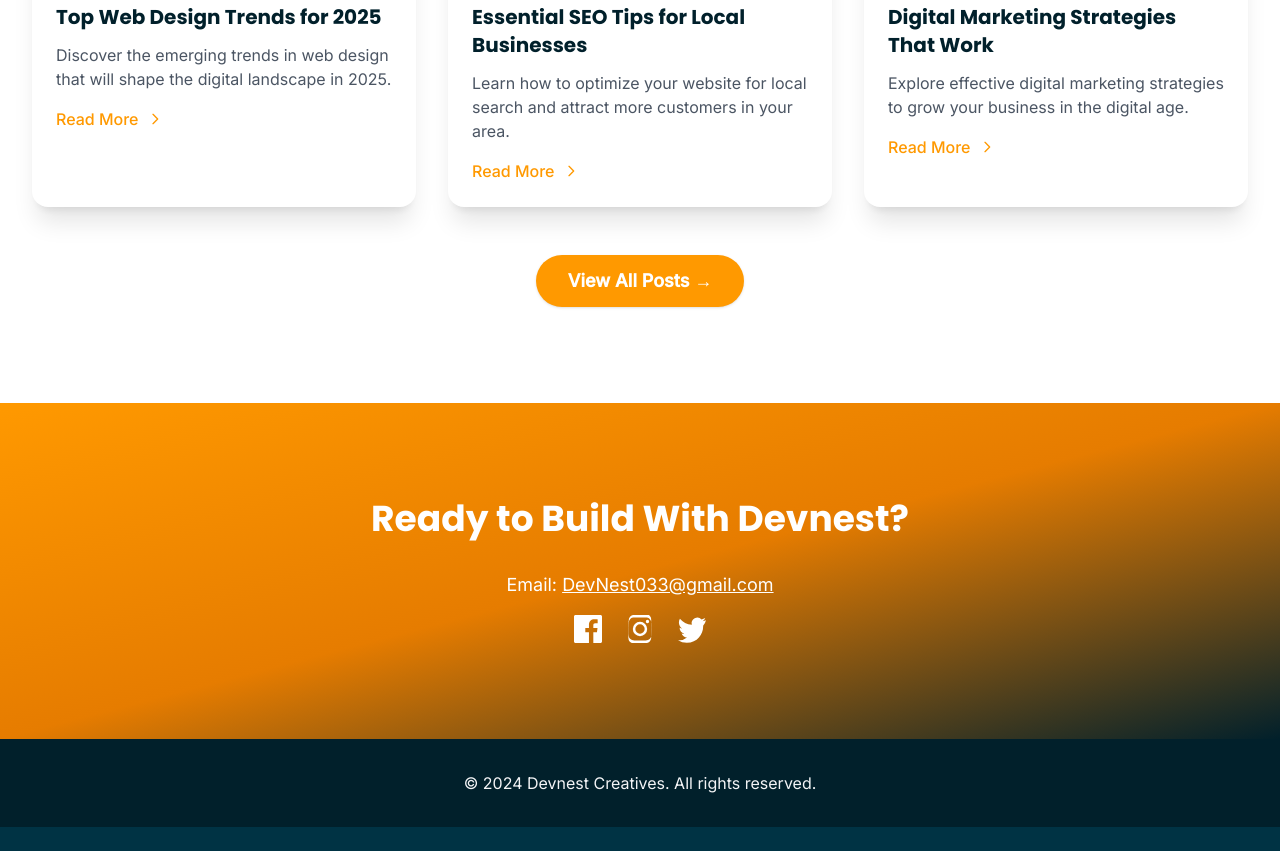
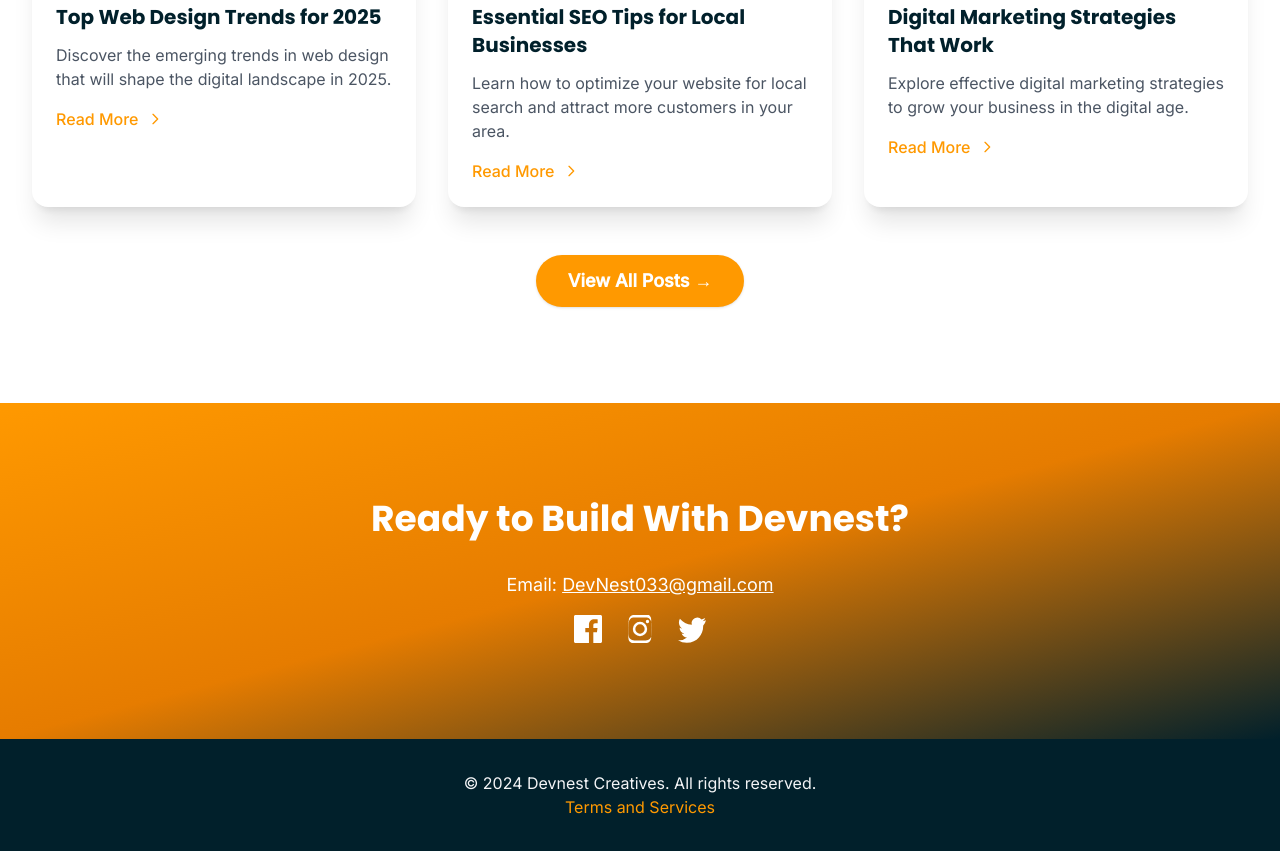
Before and after one commit to Grandson-tech/Devnest, a plain HTML site: page index.html in a window 1280 px wide. Shown: the part 5203-6054 px from the top of the page. Before the commit the page ends 6030 px from the top, so only its background shows below. Drawn offline with nearby package versions, Linux system fonts and the light colour scheme.

Commit message:
Add Terms and Services link to footer

```diff
--- a/index.html
+++ b/index.html
@@ -535,6 +535,7 @@
     <footer class="bg-header-bg text-light-gray py-8">
         <div class="container mx-auto text-center">
             <p>&copy; 2024 Devnest Creatives. All rights reserved.</p>
+            <a href="terms-and-services.html" class="text-accent-orange hover:text-accent-orange-dark transition-colors">Terms and Services</a>
         </div>
     </footer>
 
```
